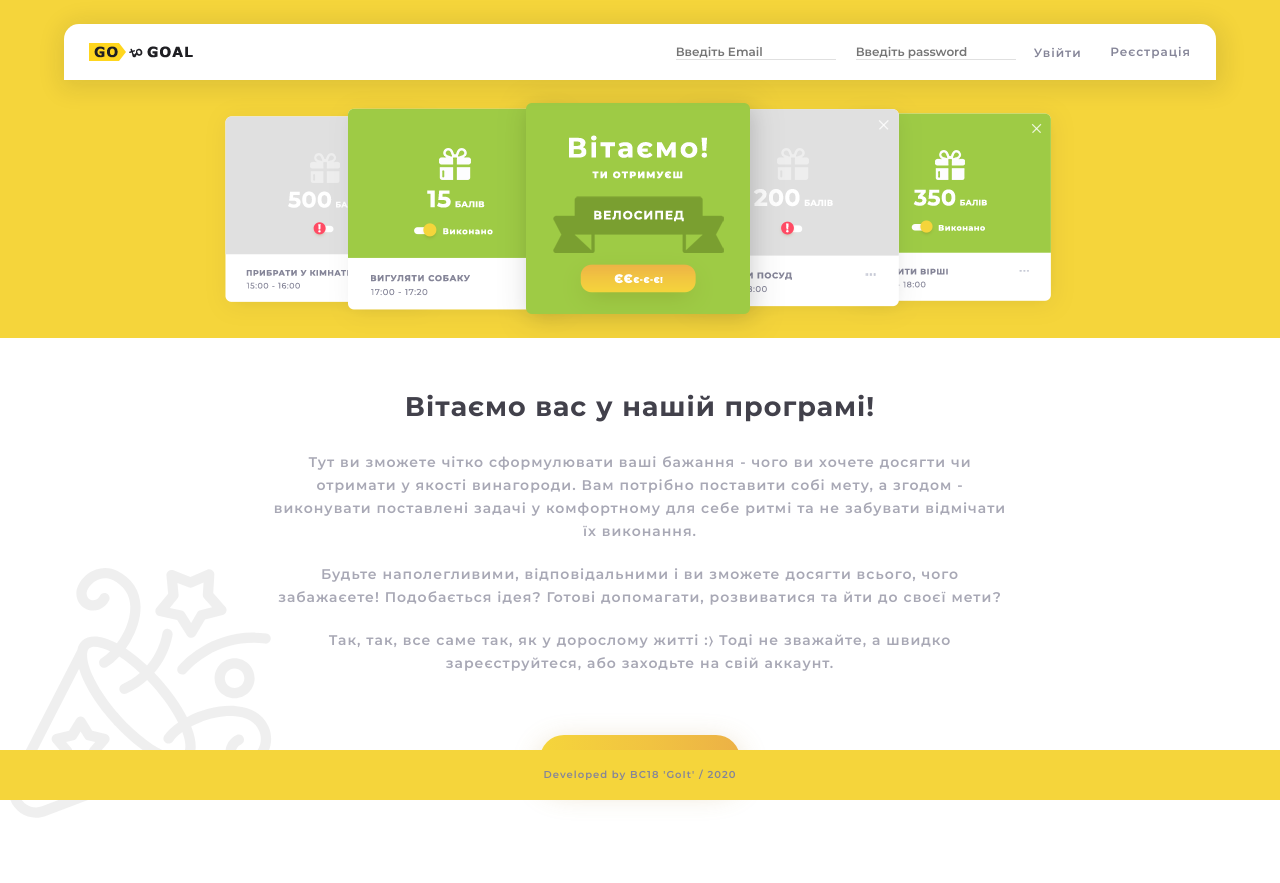
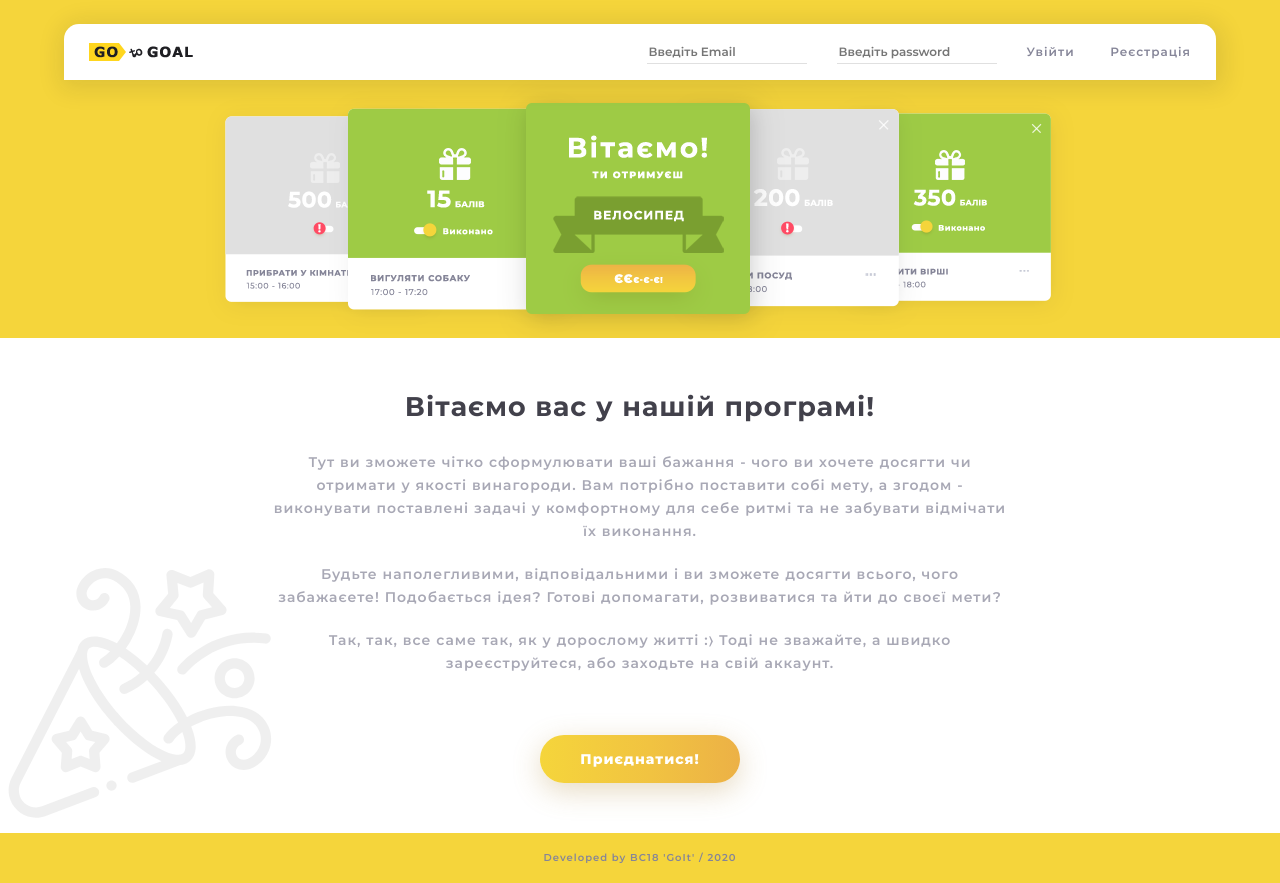
Before and after one commit to Serhii-Zuiev/Go-to-goal, a React (Create React App) app: page / in a window 1280 px wide. Before the commit the page ends 833 px from the top, so only its background shows below. Built offline with nearby package versions, Linux system fonts and the light colour scheme.

Commit message:
footer + auth form fix

```diff
--- a/src/components/LoginForm/LoginForm.module.css
+++ b/src/components/LoginForm/LoginForm.module.css
@@ -1,33 +1,34 @@
 .form {
   display: flex;
-  justify-content: space-between;
-  align-items: center;
-  margin-right: 180px;
+  flex-direction: column;
+  align-items: flex-start;
 }
 .btn {
   padding: 0;
   border: none;
-  margin: 0 0 0 18px;
+  height: 20px;
   text-align: center;
   font-size: 12px;
   letter-spacing: 1px;
   line-height: 18px;
   background-color: transparent;
   color: #858598;
-  font-family: Montserrat,sans-serif;
+  font-family: 'Montserrat', sans-serif;
   font-weight: 600;
+  outline-color: #cfcfcf;
 }
 .input {
-  width: 200px;
-  padding: 0;
+  width: 220px;
+  height: 24px;
+  padding: 2px;
   border: none;
-  border-bottom: 1px solid #e0e0e0;;
-  margin: 0 0 0 20px;
+  border-bottom: 1px solid #e0e0e0;
   font-size: 12px;
   line-height: 14px;
-  color: #858598;
-  font-family: Montserrat,sans-serif;
+  color: #42414b;
+  font-family: 'Montserrat', sans-serif;
   font-weight: 600;
+  outline-color: #cfcfcf;
 }
 .authContainer {
   margin: 0 auto;
@@ -36,17 +37,27 @@
   justify-content: center;
 }
 
-
+@media (max-width: 767px) {
+  .form {
+    width: 100%;
+    padding: 20px 0px;
+  }
+  .input {
+    margin-bottom: 28px;
+  }
+}
 
 @media (min-width: 768px) {
   .authContainer {
     width: 400px;
   }
   .form {
-    margin-right: 60px;
+    flex-direction: row;
+    align-items: center;
   }
   .input {
     width: 160px;
+    margin: 0px 30px 0px 0px;
   }
 }
 
@@ -54,7 +65,4 @@
   .authContainer {
     width: 400px;
   }
-  .form {
-    margin-right: 83px;
-  }
 }
--- a/src/components/footer/futter.module.css
+++ b/src/components/footer/futter.module.css
@@ -11,7 +11,4 @@ footer{
     font-weight: 600;
     letter-spacing: 1px;
     color: #858598;
-
-    position: absolute;
-    bottom: 0;
 }
--- a/src/components/header/Header.js
+++ b/src/components/header/Header.js
@@ -27,8 +27,8 @@ const Header = ({ pageOfHeader }) => {
         <img src={logo} alt="Лого" />
         <div className={styles.authContainer}>
           <LoginForm />
-          <NavLink to="/auth/register">
-            <span className={styles.registerBtn}>Реєстрація</span>
+          <NavLink to="/auth/register" className={styles.registerBtn}>
+            Реєстрація
           </NavLink>
         </div>
       </>
--- a/src/components/header/header.module.css
+++ b/src/components/header/header.module.css
@@ -19,6 +19,7 @@
   font-weight: 600;
   letter-spacing: 1px;
   color: #858598;
+  outline-color: #cfcfcf;
 }
 
 .dropDownMenu{
@@ -54,7 +55,7 @@
   }
 
   .authContainer{
-    /* width: 500px; */
+    width: 580px;
     display: flex;
     justify-content: space-between;
     align-items: center;
--- a/src/components/pages/auth-page/Greeting/Greeting.js
+++ b/src/components/pages/auth-page/Greeting/Greeting.js
@@ -1,6 +1,7 @@
 import React from "react";
 import { NavLink } from "react-router-dom";
 import styles from "./greeting.module.css";
+import LoginForm from "./../../../LoginForm/LoginForm";
 
 const Greeting = () => {
   let content = (
@@ -8,16 +9,15 @@ const Greeting = () => {
       <h2 className={styles.mainGreeting}>Вітаємо вас у нашій програмі!</h2>
       <div className={styles.greetingContentWrapper}>
         <span className={styles.greetingContent}>Вже є аккаунт?</span>
-        <NavLink to="/auth/login">
-          <span
+        <LoginForm />
+        {/* <span
             className={`${styles.greetingContent} ${styles.greetingLoginLink}`}
           >
             Log in
-          </span>
-        </NavLink>
+          </span> */}
       </div>
-      <NavLink to="/auth/register">
-        <button className={styles.toRegisterBtn}>Приєднатися!</button>
+      <NavLink to="/auth/register" className={styles.toRegisterBtn}>
+        Приєднатися!
       </NavLink>
     </>
   );
@@ -46,8 +46,8 @@ const Greeting = () => {
             </p>
           </div>
 
-          <NavLink to="/auth/register">
-            <button className={styles.toRegisterBtn}>Приєднатися!</button>
+          <NavLink to="/auth/register" className={styles.toRegisterBtn}>
+            Приєднатися!
           </NavLink>
         </div>
       </>
--- a/src/components/pages/auth-page/Greeting/greeting.module.css
+++ b/src/components/pages/auth-page/Greeting/greeting.module.css
@@ -20,12 +20,11 @@
   margin-bottom: 212px;
 }
 
-.greetingLoginLink {
-  text-decoration: underline;
-  margin-left: 6px;
-}
 
 .toRegisterBtn {
+  display: flex;
+  justify-content: center;
+  align-items: center;
   font-family: "Montserrat";
   font-size: 14px;
   line-height: 23px;
@@ -43,8 +42,8 @@
   height: 48px;
   border-radius: 24px;
   border: none;
-  display: block;
   margin: 0 auto;
+  outline-color: #cfcfcf;
 }
 
 @media (max-width: 767px) {
--- a/src/components/pages/goal-page/NewGoal/NewGoal.js
+++ b/src/components/pages/goal-page/NewGoal/NewGoal.js
@@ -6,6 +6,7 @@ import { useState } from 'react';
 import CreateGoalModal from "../CreateGoalModal/CreateGoalModal";
 import GoalCard from '../goalCard/GoalCard';
 import { useSelector }  from "react-redux";
+import Footer from '../../../footer/Footer';
 
 
 const NewGoal = () => {
@@ -43,6 +44,7 @@ const NewGoal = () => {
         </div>}
       </div>
     </div>
+    <Footer/>
     </>
   );
 };
--- a/src/components/pages/tasks-page/TasksPage.js
+++ b/src/components/pages/tasks-page/TasksPage.js
@@ -7,6 +7,7 @@ import CurrentTasks from "./currentTasks/сurrentTasks";
 import CompletedTasks from "./completedTasks/CompletedTasks";
 import ModalDeleteTask from "./ModalDeleteTask/ModalDeleteTask";
 import Header from "../../header/Header";
+import Footer from "../../footer/Footer";
 import { newTask, getTasks } from "./../../../redux/operations";
 
 class TasksPage extends Component {
@@ -95,6 +96,7 @@ class TasksPage extends Component {
             handleDeleteTask={this.handleDeleteTask}
           />
         )}
+        <Footer/>
       </>
     );
   }
```
